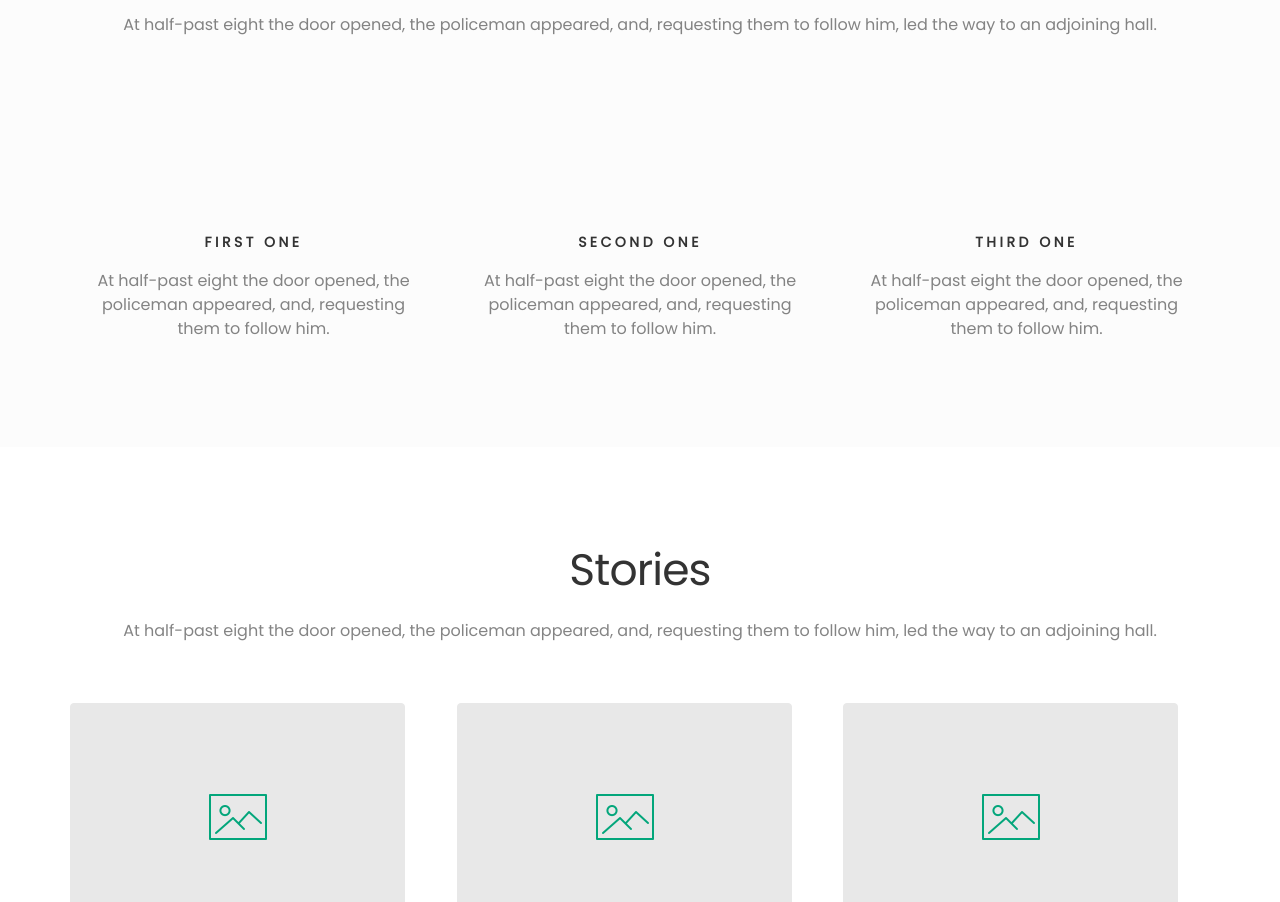
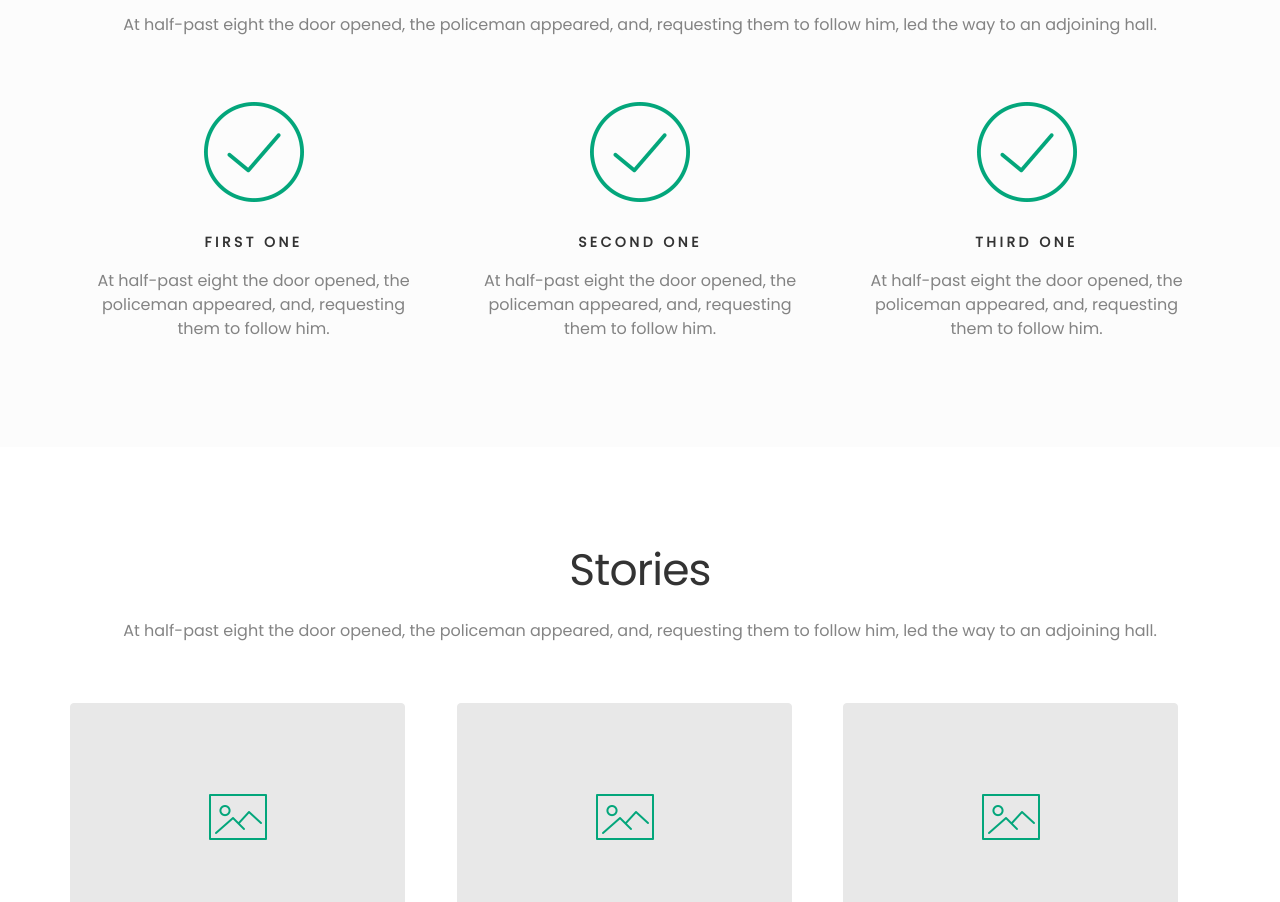
Before and after one commit to seong-jin/FDS3-homework, a plain HTML site: page hw01/index3.html in a window 1280 px wide. Shown: the part 1882-2784 px from the top of the page. Drawn offline with Linux system fonts and the light colour scheme.

Commit message:
Add files via upload

```diff
--- a/hw01/css/style3.css
+++ b/hw01/css/style3.css
@@ -78,7 +78,7 @@ footer .txt-with-btn .btn-item {overflow:hidden; width:55px; text-indent:-999em;
 .section3 .section-cont dt span {font-size:1.4rem; letter-spacing:0.25em;}
 .section4 ul { margin-top:65px;}
 .section4 li {width:367px;}
-.section4 dl {position:relative; padding:130px 20px 0 20px; background:url('./images/icon_check2.png') 50% 0 no-repeat;}
+.section4 dl {position:relative; padding:130px 20px 0 20px; background:url('../images/icon_check2.png') 50% 0 no-repeat;}
 .section5 ul {margin-top:60px;}
 .section5 li {width:367px}
 .section5 dl {position:relative; padding-top:250px;}
```
